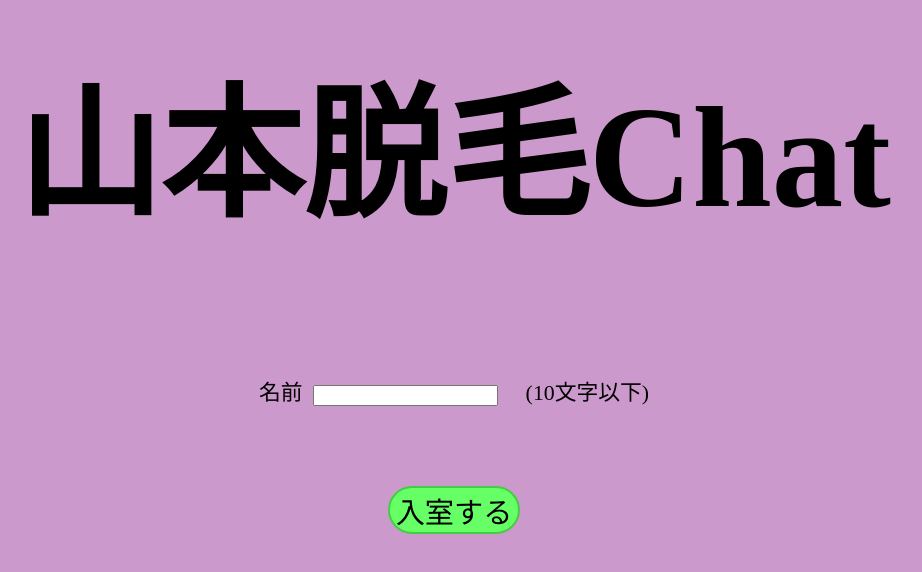
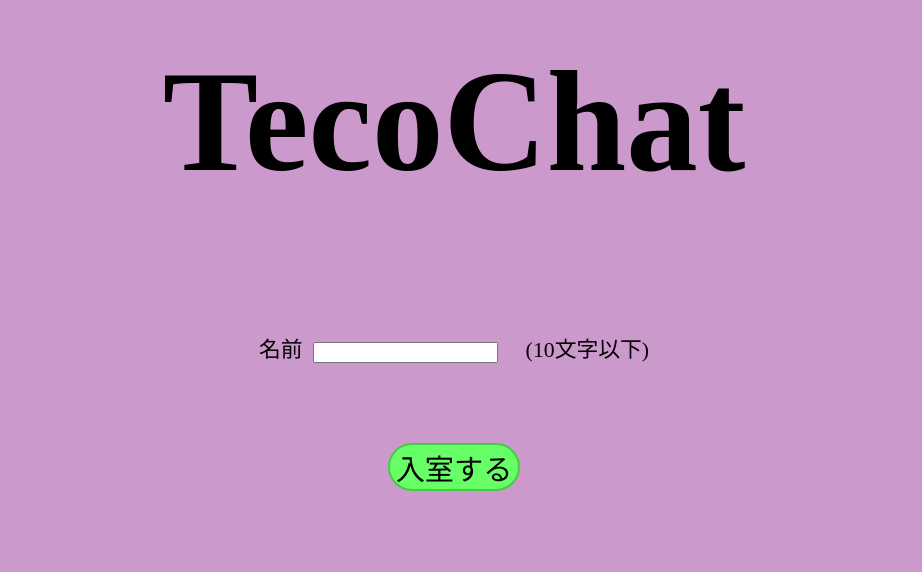
Before and after one commit to bearkuma/chat, a website: page index.html in a window 1280 px wide. Shown: the whole page, without its empty margins (186-1108 px from the left). Drawn offline with Linux system fonts and the light colour scheme.

Commit message:
Update index.html

```diff
--- a/index.html
+++ b/index.html
@@ -7,7 +7,7 @@
 		<script src = "index.js"></script>
 	</head>
 	<body>
-		<h1>山本脱毛Chat</h1>
+		<h1>TecoChat</h1>
 		<div id = "nameArea">
 			名前&nbsp;&nbsp;<input id = "name" type = "text"> &nbsp;&nbsp;&nbsp;&nbsp;(10文字以下)
 		</div>
```
